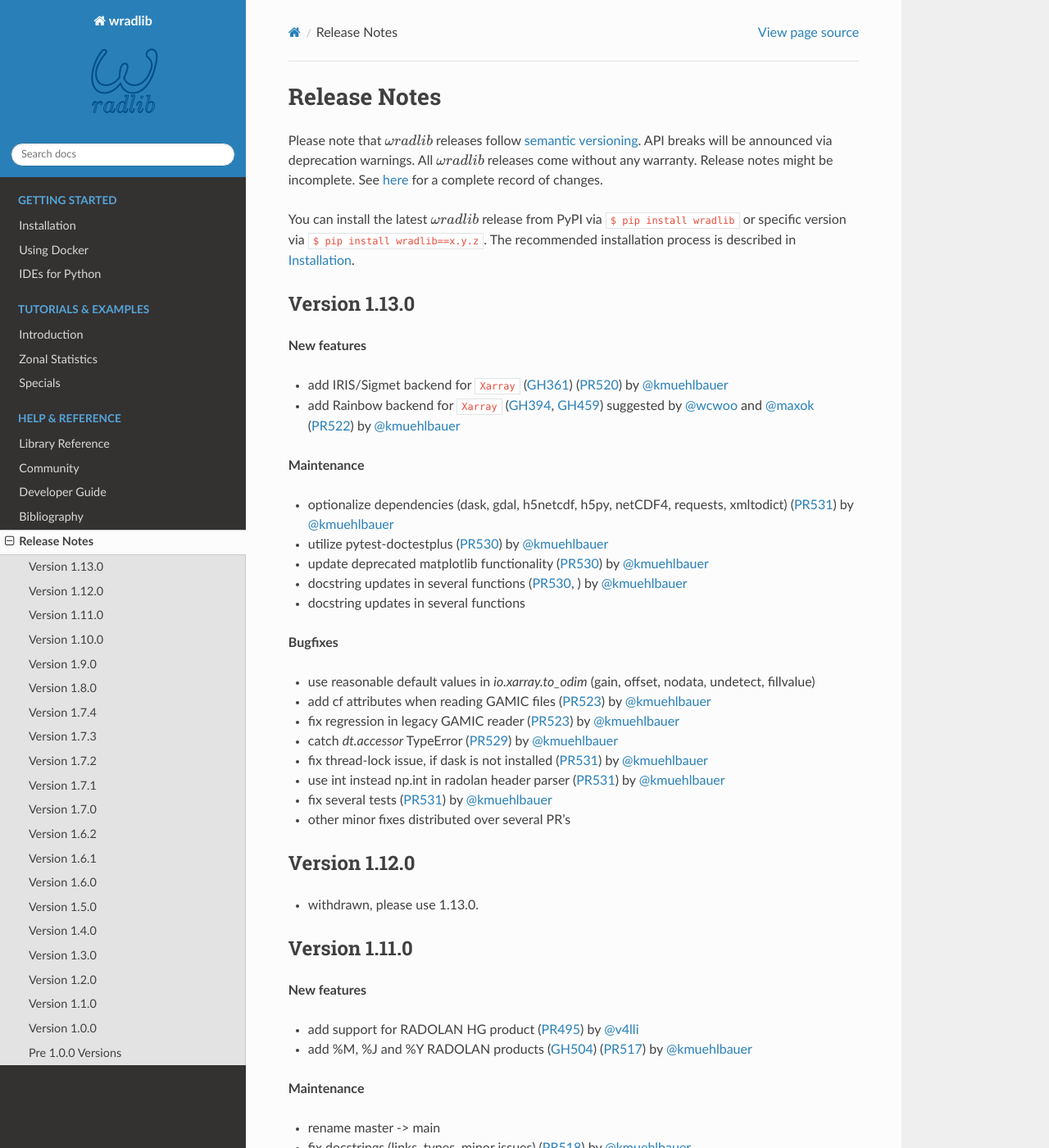
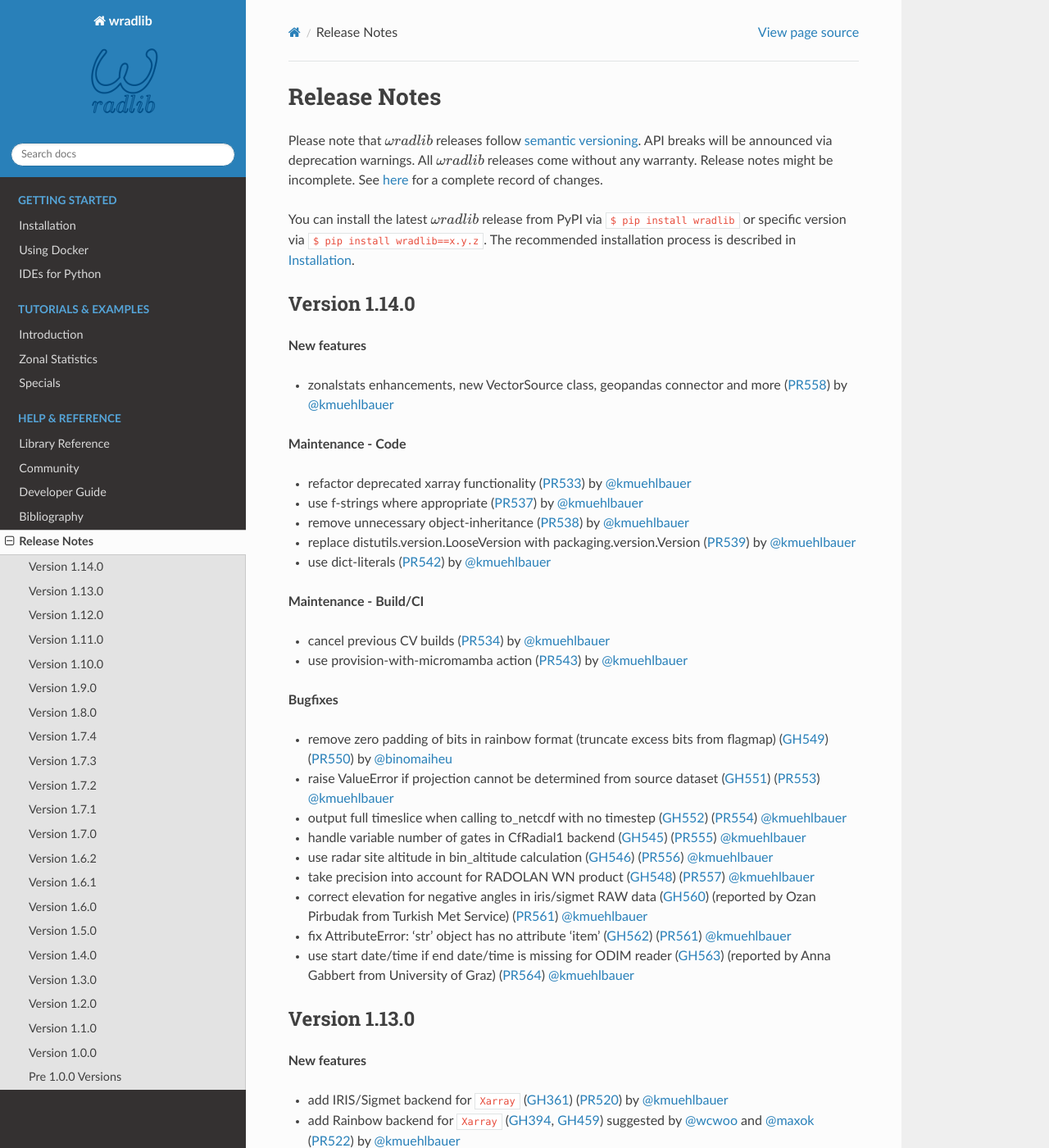
Before and after one commit to wradlib/wradlib-docs, a Sphinx documentation site: the page built from source/release_notes.rst, in a window 1280 px wide and 1400 px high. Shown: the whole window at 82% size. Built offline with Sphinx 7.4.7 and the Read the Docs theme 2.0.0, drawn with Linux system fonts in a browser that asks for light colours; pages that are not in the unit, such as notebooks, are missing from menus; the version number could not be read and is left out.

Commit message:
MNT: update for wradlib 1.14.0

```diff
--- a/source/release_notes.rst
+++ b/source/release_notes.rst
@@ -6,6 +6,38 @@ Release Notes
 Please note that :math:`\omega radlib` releases follow `semantic versioning <https://semver.org/>`_. API breaks will be announced via deprecation warnings. All :math:`\omega radlib` releases come without any warranty. Release notes might be incomplete. See `here <https://github.com/wradlib/wradlib/commits/main>`_ for a complete record of changes.
 
 You can install the latest :math:`\omega radlib` release from PyPI via ``$ pip install wradlib`` or specific version via ``$ pip install wradlib==x.y.z``. The recommended installation process is described in :doc:`installation`.
+
+Version 1.14.0
+--------------
+
+**New features**
+
+* zonalstats enhancements, new VectorSource class, geopandas connector and more (:pull:`558`) by `@kmuehlbauer <https://github.com/kmuehlbauer>`_
+
+**Maintenance - Code**
+
+* refactor deprecated xarray functionality  (:pull:`533`) by `@kmuehlbauer <https://github.com/kmuehlbauer>`_
+* use f-strings where appropriate (:pull:`537`) by `@kmuehlbauer <https://github.com/kmuehlbauer>`_
+* remove unnecessary object-inheritance (:pull:`538`) by `@kmuehlbauer <https://github.com/kmuehlbauer>`_
+* replace distutils.version.LooseVersion with packaging.version.Version (:pull:`539`) by `@kmuehlbauer <https://github.com/kmuehlbauer>`_
+* use dict-literals (:pull:`542`) by `@kmuehlbauer <https://github.com/kmuehlbauer>`_
+
+**Maintenance - Build/CI**
+
+* cancel previous CV builds (:pull:`534`) by `@kmuehlbauer <https://github.com/kmuehlbauer>`_
+* use provision-with-micromamba action (:pull:`543`) by `@kmuehlbauer <https://github.com/kmuehlbauer>`_
+
+**Bugfixes**
+
+* remove zero padding of bits in rainbow format (truncate excess bits from flagmap) (:issue:`549`) (:pull:`550`) by `@binomaiheu <https://github.com/binomaiheu>`_
+* raise ValueError if projection cannot be determined from source dataset (:issue:`551`) (:pull:`553`) `@kmuehlbauer <https://github.com/kmuehlbauer>`_
+* output full timeslice when calling to_netcdf with no timestep (:issue:`552`) (:pull:`554`) `@kmuehlbauer <https://github.com/kmuehlbauer>`_
+* handle variable number of gates in CfRadial1 backend (:issue:`545`) (:pull:`555`) `@kmuehlbauer <https://github.com/kmuehlbauer>`_
+* use radar site altitude in bin_altitude calculation (:issue:`546`) (:pull:`556`) `@kmuehlbauer <https://github.com/kmuehlbauer>`_
+* take precision into account for RADOLAN WN product (:issue:`548`) (:pull:`557`) `@kmuehlbauer <https://github.com/kmuehlbauer>`_
+* correct elevation for negative angles in iris/sigmet RAW data (:issue:`560`) (reported by Ozan Pirbudak from Turkish Met Service)  (:pull:`561`) `@kmuehlbauer <https://github.com/kmuehlbauer>`_
+* fix AttributeError: 'str' object has no attribute 'item' (:issue:`562`) (:pull:`561`) `@kmuehlbauer <https://github.com/kmuehlbauer>`_
+* use start date/time if end date/time is missing for ODIM reader (:issue:`563`) (reported by Anna Gabbert from University of Graz) (:pull:`564`) `@kmuehlbauer <https://github.com/kmuehlbauer>`_
 
 Version 1.13.0
 --------------
```
